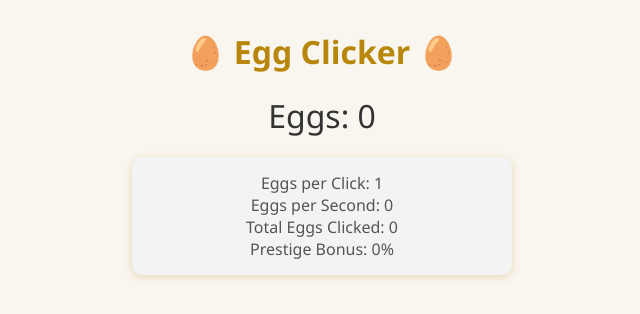
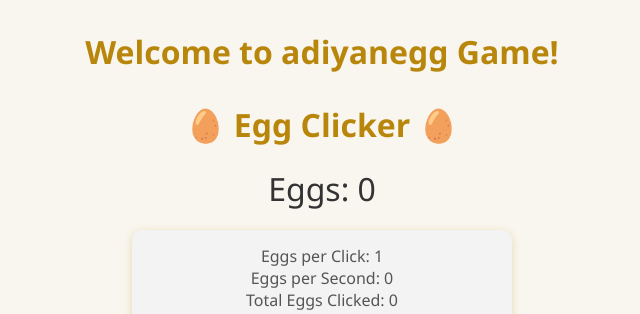
Before and after one commit to Pavan0710-1/SHREGG, a plain HTML site: page index.html in a window 1280 px wide. Shown: the top 314 px of the page, without its empty margins (318-958 px from the left). Drawn offline with Linux system fonts and the light colour scheme.

Commit message:
Update index.html

```diff
--- a/index.html
+++ b/index.html
@@ -2,8 +2,9 @@
 <html lang="en">
 <head>
     <meta charset="UTF-8">
-    <title>Egg Clicker Game</title>
-    <meta name="viewport" content="width=device-width, initial-scale=1.0">
+   <title>adiyanegg</title>
+<h1>Welcome to adiyanegg Game!</h1>
+<meta name="description" content="Play the adiyanegg Egg Clicker Game online!">
     <style>
         body {
             background: #f9f6ef;
```
